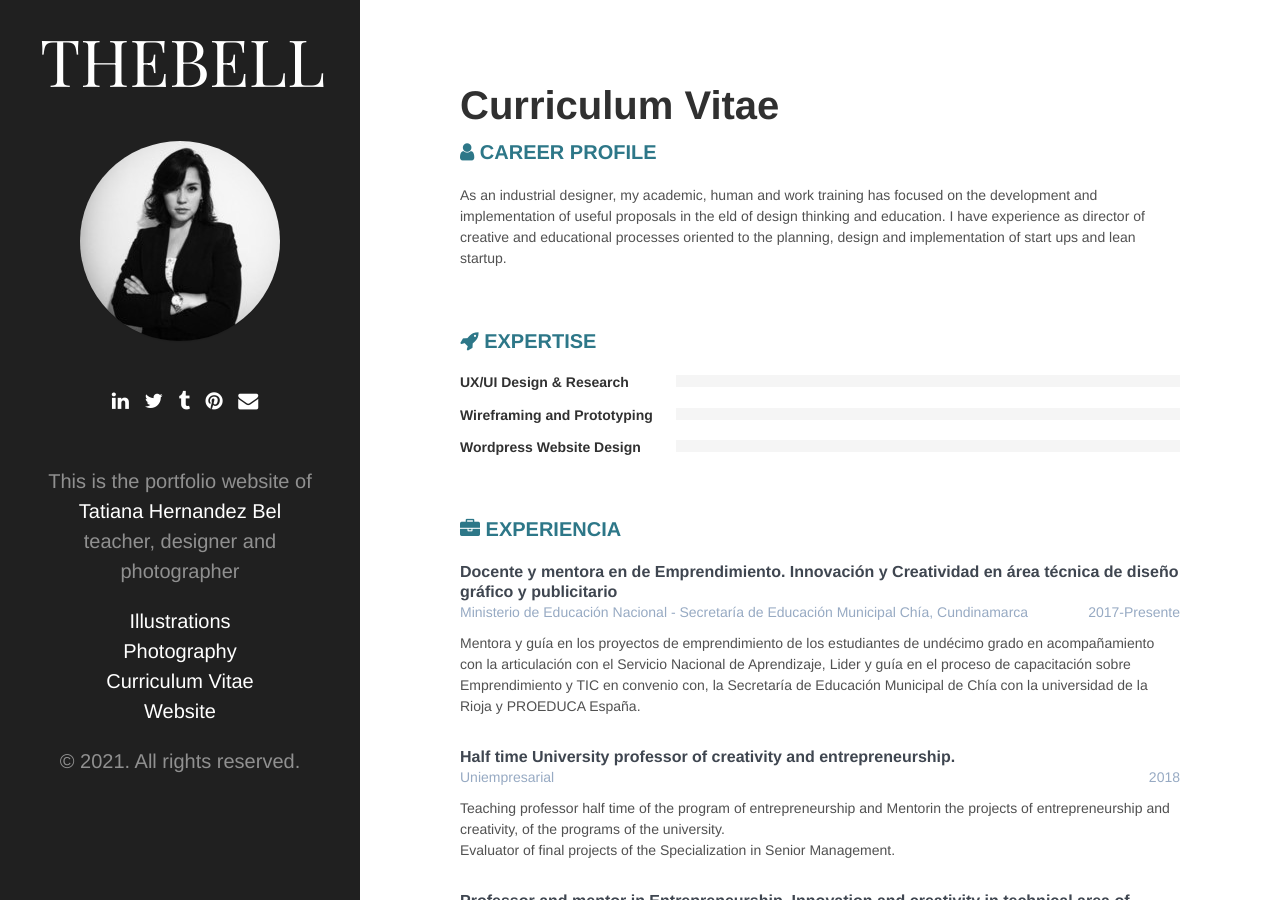
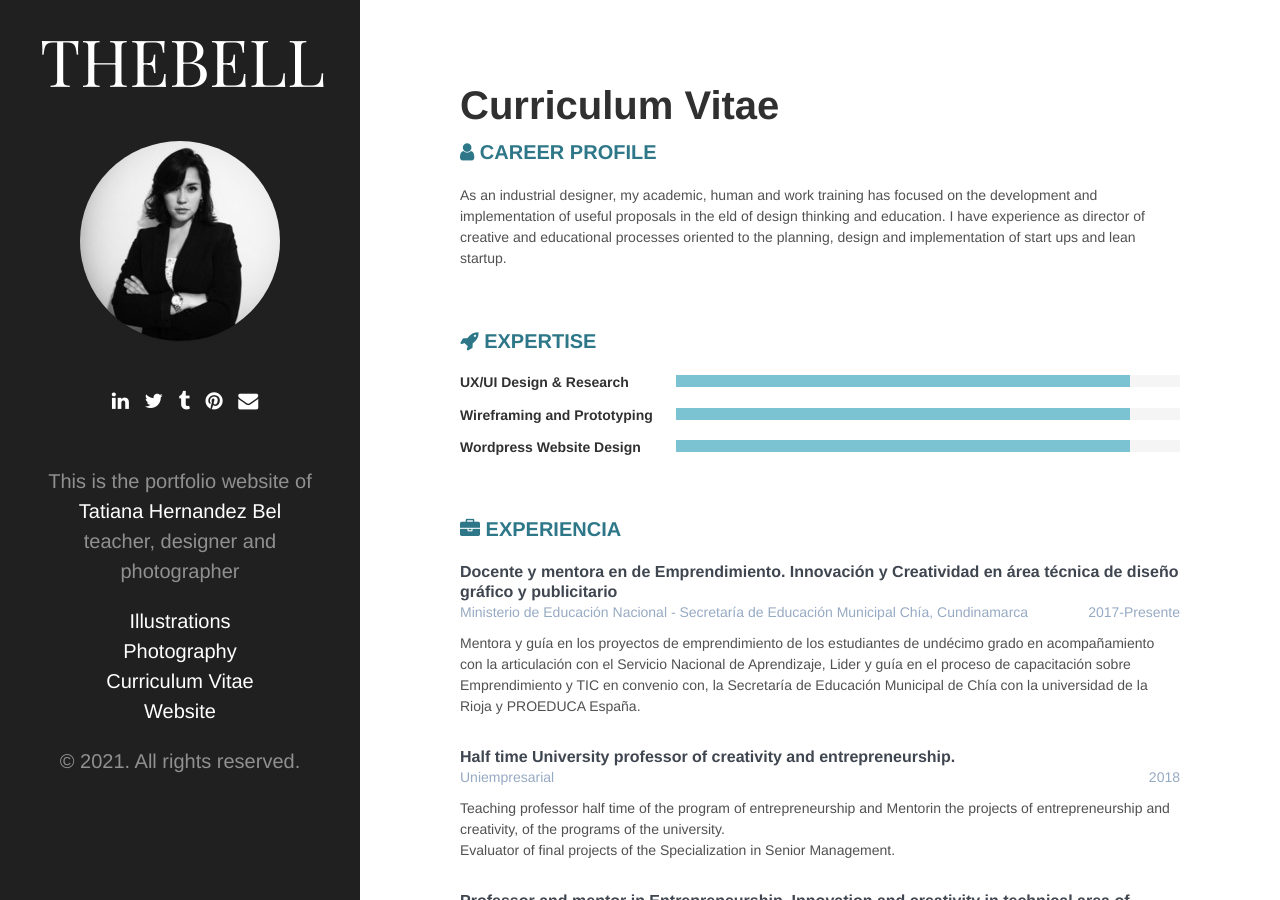
Before and after one commit to TatianaHbel/personal, a Jekyll site: the page built from _pages/cv.md, in a window 1280 px wide and 900 px high. Built offline with Jekyll 4.4.1, drawn with Linux system fonts in a browser that asks for light colours.

Commit message:
fixed percentages

```diff
--- a/_includes/expertise.html
+++ b/_includes/expertise.html
@@ -16,7 +16,7 @@
       <h3 class="level-title">{{ expertise.title }}</h3>
 
       <div class="level-bar">
-        <div class="level-bar-inner" data-level="{{ skill.level }}">
+        <div class="level-bar-inner" data-level="{{ expertise.level }}">
         </div>
       </div><!--//level-bar-->
 
@@ -27,6 +27,3 @@
 
 </section><!--//skills-section-->
 {% endif %}
-
-<script src="https://cdnjs.cloudflare.com/ajax/libs/jquery/3.3.1/jquery.min.js"></script>
-<script src="../js/cv.js"></script>
--- a/_includes/skills.html
+++ b/_includes/skills.html
@@ -6,7 +6,6 @@
 
 {% if skills %}
 <section class="skills-section section">
-
   <h2 class="section-title"><i class="fa fa-rocket"></i> Skills &amp; Proficiency</h2>
 
   <div class="skillset">
@@ -28,6 +27,3 @@
 
 </section><!--//skills-section-->
 {% endif %}
-
-<!-- <script src="https://cdnjs.cloudflare.com/ajax/libs/jquery/3.3.1/jquery.min.js"></script>
-<script src="../js/cv.js"></script> -->
--- a/_pages/cv.md
+++ b/_pages/cv.md
@@ -18,3 +18,7 @@ permalink: /resume/
 {% include extra-sections.html %}
 
 {% include skills.html %}
+
+
+<script src="https://cdnjs.cloudflare.com/ajax/libs/jquery/3.3.1/jquery.min.js"></script>
+<script src="../js/cv.js"></script>
```
Also changed, not shown: _pages/curriculum.md (+4 -0 lines).
